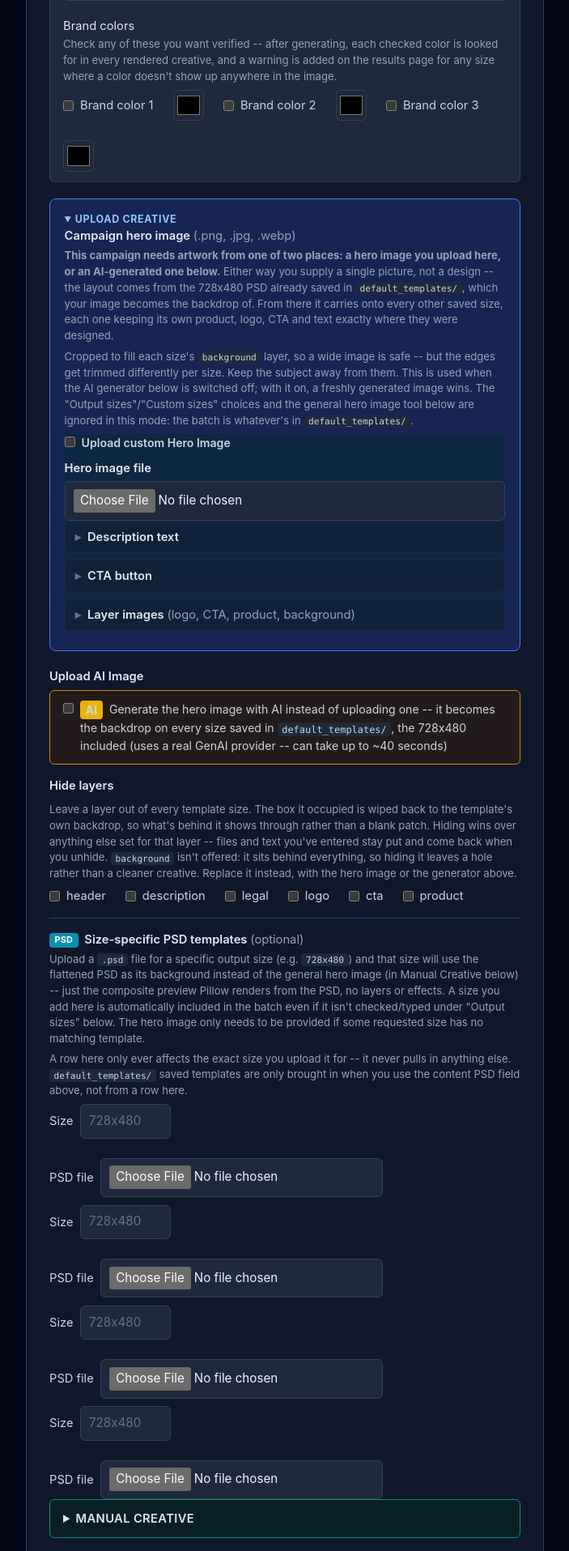
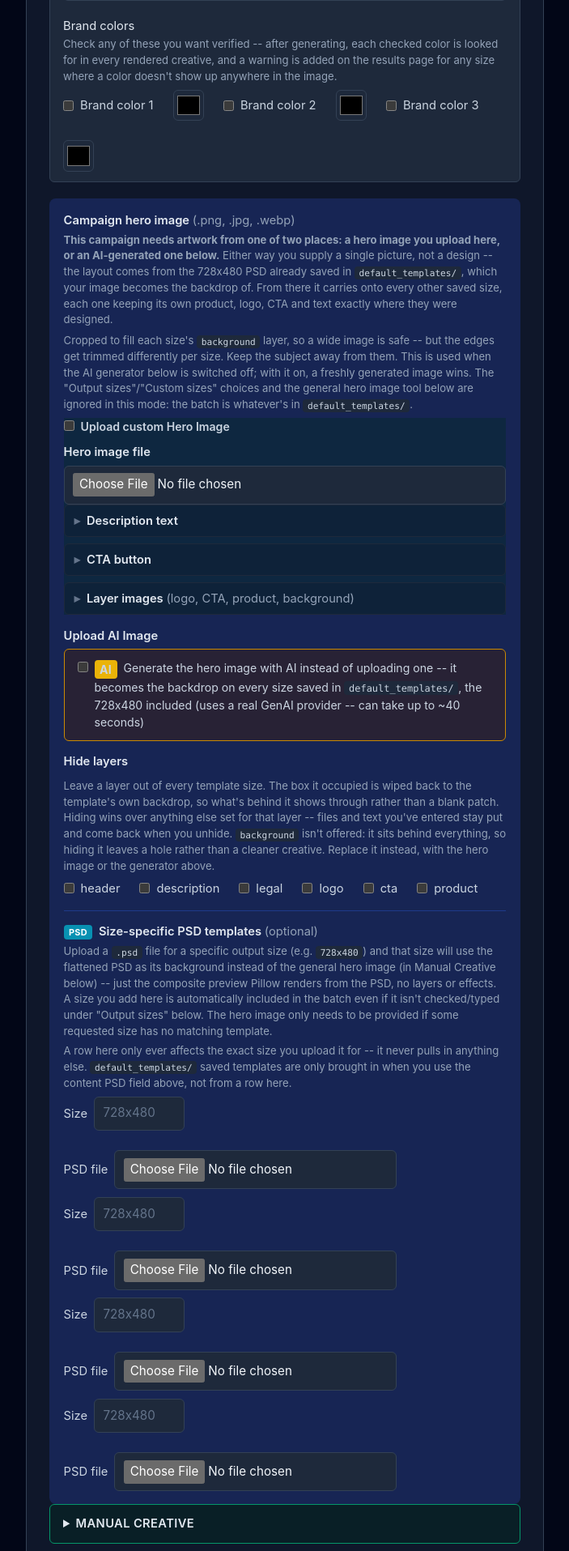
Before and after one commit to MattShea-10/creative-automation-pipeline, a Flask app: page / in a window 1280 px wide. Shown: the part 584-2499 px from the top of the page at 81% size, without its empty margins (288-991 px from the left). Run offline with Flask 3, Linux system fonts and the light colour scheme; some libraries are stand-ins or nearby versions.

Commit message:
Drop the outer fold and heading from Upload Creative
Everything inside it now folds under a switch of its own -- the two
artwork routes, and the layer editing under the custom one -- so the
outer disclosure was a second lid on boxes that already have their own,
and its heading named a section whose contents announce themselves.

It keeps its blue box; only the caret and the label go. The summary
rule and the new-card handler that reopened it go with them, since
neither has anything left to act on.

```diff
--- a/templates/index.html
+++ b/templates/index.html
@@ -145,9 +145,6 @@
       @apply border-blue-500 rounded-lg px-[1.1rem] py-4;
       background: #172554;
     }
-    .upload-creative-box > summary {
-      @apply text-blue-300 text-[0.78rem] font-bold uppercase tracking-wider;
-    }
     /* Shown from the moment a batch is submitted until the results page
        replaces this one. A run is seconds at best and can be a minute
        when a provider is generating, with no browser feedback beyond a
@@ -301,8 +298,12 @@
         </div>
       </details>
 
-      <details class="upload-creative-box" open>
-        <summary>Upload Creative</summary>
+      {# Not a disclosure any more. Everything inside it now folds under
+         its own switch -- the two artwork routes, and the layer editing
+         under the custom one -- so an outer fold was a second lid on
+         boxes that already have their own, and its heading named a
+         section whose contents announce themselves. #}
+      <div class="upload-creative-box">
         <label for="upload_hero_image">Campaign hero image <span style="font-weight: 400; color: var(--muted);">(.png, .jpg, .webp)</span></label>
         <div class="hint">
           <strong>This campaign needs artwork from one of two places: a hero image you upload here, or an
@@ -961,7 +962,7 @@
           {% endfor %}
 
         </div>
-      </details>
+      </div>
 
       <details class="manual-creative-box">
         <summary>Manual Creative</summary>
@@ -1790,9 +1791,6 @@
         clone.querySelectorAll("details.manual-creative-box").forEach(function (d) {
           d.removeAttribute("open");
         });
-        clone.querySelectorAll("details.upload-creative-box").forEach(function (d) {
-          d.setAttribute("open", "");
-        });
         var brief = clone.querySelector("details.campaign-brief-box");
         if (brief) brief.setAttribute("open", "");
 
```
